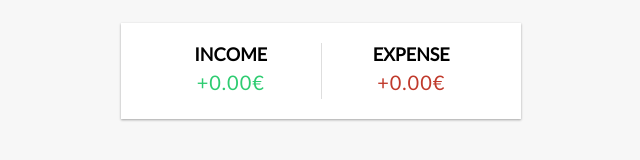
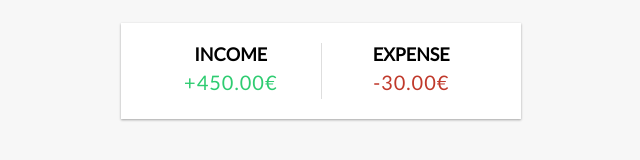
Before and after one commit to L3Roth/expense-tracker, a React (Create React App) app: page / in a window 1280 px wide. Shown: the part 148-308 px from the top of the page, without its empty margins (319-959 px from the left). Built offline with nearby package versions, Linux system fonts and the light colour scheme.

Commit message:
- edited IncomeExpense so it is now dynamic

```diff
--- a/src/components/IncomeExpenses.js
+++ b/src/components/IncomeExpenses.js
@@ -1,15 +1,29 @@
-import React from 'react'
+import React, {useContext} from 'react';
+import { GlobalContext } from '../context/GlobalState';
 
 const IncomeExpenses = () => {
+  const { transactions } = useContext(GlobalContext);
+
+  const amounts = transactions.map(transaction => transaction.amount);
+
+  const income = amounts
+  .filter(item => item > 0)
+  .reduce((acc, item) => (acc += item), 0)
+  .toFixed(2);
+
+  const expense = (
+    amounts.filter(item => item < 0).reduce((acc, item) => (acc += item), 0) * -1
+  ).toFixed(2);
+
   return (
     <div className="inc-exp-container">
       <div>
         <h4>Income</h4>
-        <p className='money plus'>+0.00€</p>
+        <p className='money plus'>+{income}€</p>
       </div>
       <div>
         <h4>Expense</h4>
-        <p className='money minus'>+0.00€</p>
+        <p className='money minus'>-{expense}€</p>
       </div>
     </div>
   )
```
